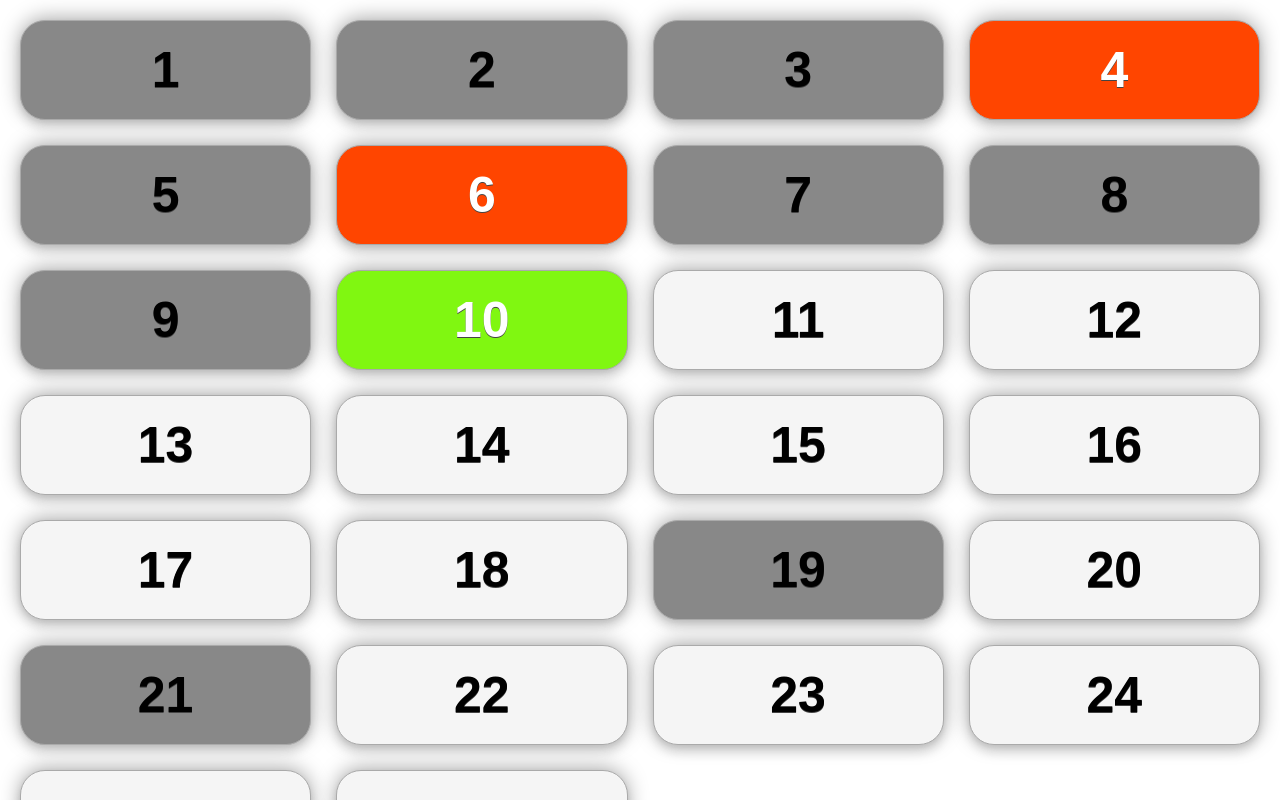
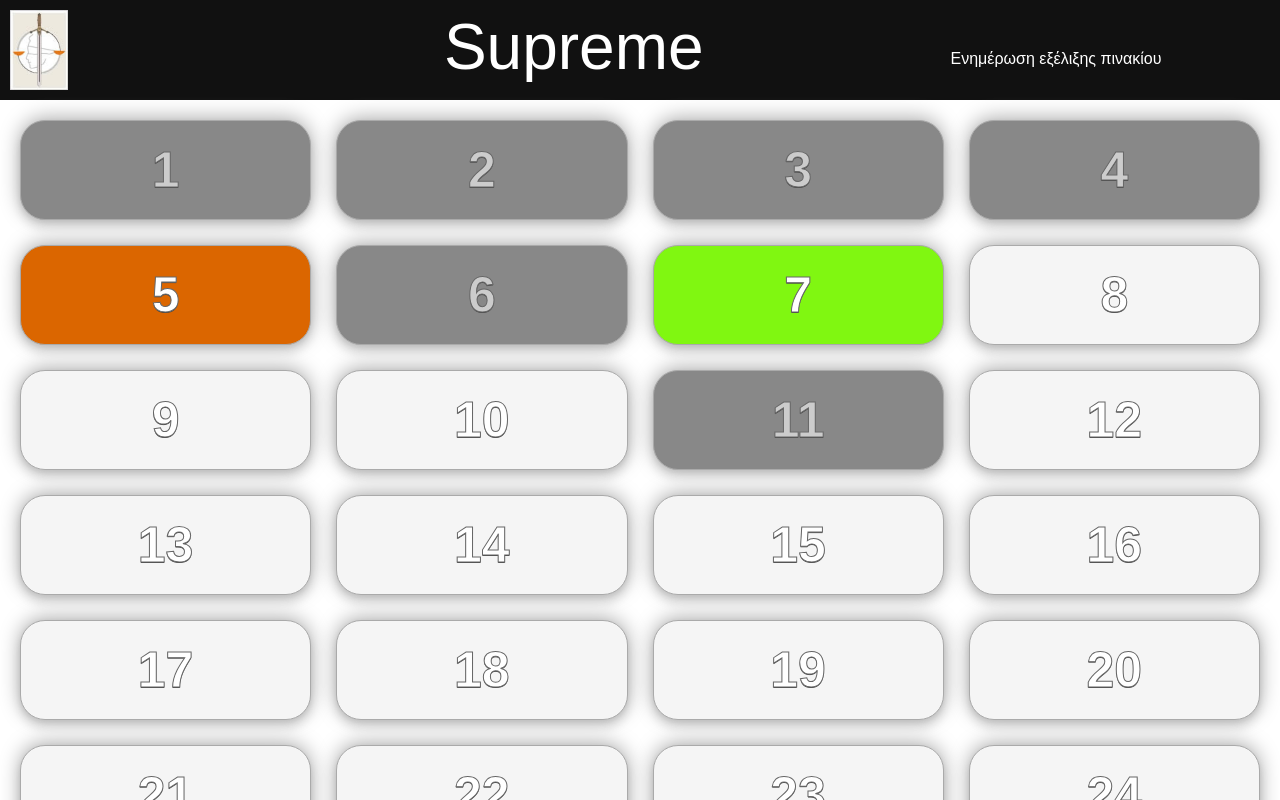
Before and after one commit to sgouros/supreme, a React (Create React App) app: page / in a window 1280 px wide. Shown: the top 800 px of the page. Built offline with nearby package versions, Linux system fonts and the light colour scheme.

Commit message:
by George Sgouros

```diff
--- a/src/App.js
+++ b/src/App.js
@@ -5,61 +5,188 @@ import "./App.css";
 class App extends Component {
   constructor() {
     super();
+    let courtCases0 = [
+      {
+        caseID: 1,
+        caseState: "finished"
+      },
+      {
+        caseID: 2,
+        caseState: "finished"
+      },
+      {
+        caseID: 3,
+        caseState: "finished"
+      },
+      {
+        caseID: 4,
+        caseState: "finished"
+      },
+      {
+        caseID: 5,
+        caseState: "onHold"
+      },
+      {
+        caseID: 6,
+        caseState: "finished"
+      },
+      {
+        caseID: 7,
+        caseState: "running"
+      },
+      {
+        caseID: 8,
+        caseState: "default"
+      },
+      {
+        caseID: 9,
+        caseState: "default"
+      },
+      {
+        caseID: 10,
+        caseState: "default"
+      },
+      {
+        caseID: 11,
+        caseState: "finished"
+      },
+      {
+        caseID: 12,
+        caseState: "default"
+      },
+      {
+        caseID: 13,
+        caseState: "default"
+      },
+      {
+        caseID: 14,
+        caseState: "default"
+      },
+      {
+        caseID: 15,
+        caseState: "default"
+      },
+      {
+        caseID: 16,
+        caseState: "default"
+      },
+      {
+        caseID: 17,
+        caseState: "default"
+      },
+      {
+        caseID: 18,
+        caseState: "default"
+      },
+      {
+        caseID: 19,
+        caseState: "default"
+      },
+      {
+        caseID: 20,
+        caseState: "default"
+      },
+      {
+        caseID: 21,
+        caseState: "default"
+      },
+      {
+        caseID: 22,
+        caseState: "default"
+      },
+      {
+        caseID: 23,
+        caseState: "default"
+      },
+      {
+        caseID: 24,
+        caseState: "default"
+      },
+      {
+        caseID: 25,
+        caseState: "default"
+      },
+      {
+        caseID: 26,
+        caseState: "default"
+      },
+      {
+        caseID: 27,
+        caseState: "default"
+      }
+    ];
+
+    let court0 = { title: "εφετείο", date: "12.12.2018", courtCases: courtCases0 };
 
     this.state = {
-      court_name: "default court",
-      buttons: []
+      court: court0
     };
   }
 
   toggleButtonState = event => {
-    console.log(event.target.getAttribute("button_id"));
+    console.info("pressed button with id:" + event.target.getAttribute("caseid"));
+    let caseIDString = event.target.getAttribute("caseid");
+    let caseID = parseInt(caseIDString, 10);
+    console.info("caseID number:" + caseID);
+    let theCourt = this.state.court;
+    let oldCaseState = theCourt.courtCases[caseID - 1].caseState;
+    console.info("oldCaseState:" + oldCaseState);
+    let newCaseState = "default";
+
+    switch (oldCaseState) {
+      case "running":
+        newCaseState = "onHold";
+        break;
+      case "onHold":
+        newCaseState = "finished";
+        break;
+      case "finished":
+        newCaseState = "default";
+        break;
+      default:
+        newCaseState = "running";
+    }
+
+    theCourt.courtCases[caseID - 1].caseState = newCaseState;
+    console.info("newCaseState:" + newCaseState);
+    this.setState({ court: theCourt });
   };
-  // todo να δημιουργούνται αυτόματα τα κουμπιά από έναν πίνακα που θα υπάρχει στην state
-  // todo όταν κάνεις κλίκ να υπάρχει function η οποία θα κάνει toggle στον state πινακα
+
+  getButtonCSSBasedOnCourtState = state => {
+    switch (state) {
+      case "onHold":
+        return "app__main__court__button onHold";
+      case "finished":
+        return "app__main__court__button finished";
+      case "running":
+        return "app__main__court__button running";
+      default:
+        return "app__main__court__button";
+    }
+  };
   // todo μετά να αποθηκεύεται κάπου αυτή η state (σε έναν server ο οποίος με API θα ρωτάται.
   //  Το θέμα είναι πώς γίνεται αυτόματα update όταν αλλάξει κάτι στον server. Γινόμαστε κάπου subscribe?)
   render() {
     return (
       <div className="App">
-        {/* <header className="App-header">
+        <header className="App-header">
           <img src={logo} className="App-logo" alt="logo" />
           <div className="App-title">Supreme</div>
           <div className="App-title-description">Ενημέρωση εξέλιξης πινακίου</div>
-        </header> */}
+        </header>
         <main className="app__main">
-          <div className="app__main__court__button finished" button_id={1} onClick={this.toggleButtonState}>
-            1
-          </div>
-          <div className="app__main__court__button finished" button_id={2} onClick={this.toggleButtonState}>
-            2
-          </div>
-          <div className="app__main__court__button finished" button_id={3} onClick={this.toggleButtonState}>
-            3
-          </div>
-          <div className="app__main__court__button on-hold">4</div>
-          <div className="app__main__court__button finished">5</div>
-          <div className="app__main__court__button on-hold">6</div>
-          <div className="app__main__court__button finished">7</div>
-          <div className="app__main__court__button finished">8</div>
-          <div className="app__main__court__button finished">9</div>
-          <div className="app__main__court__button current">10</div>
-          <div className="app__main__court__button">11</div>
-          <div className="app__main__court__button">12</div>
-          <div className="app__main__court__button">13</div>
-          <div className="app__main__court__button">14</div>
-          <div className="app__main__court__button">15</div>
-          <div className="app__main__court__button">16</div>
-          <div className="app__main__court__button">17</div>
-          <div className="app__main__court__button">18</div>
-          <div className="app__main__court__button finished">19</div>
-          <div className="app__main__court__button">20</div>
-          <div className="app__main__court__button finished">21</div>
-          <div className="app__main__court__button">22</div>
-          <div className="app__main__court__button">23</div>
-          <div className="app__main__court__button">24</div>
-          <div className="app__main__court__button">25</div>
-          <div className="app__main__court__button">26</div>
+          {this.state.court.courtCases.map(aCourtCase => {
+            return (
+              <div
+                className={this.getButtonCSSBasedOnCourtState(aCourtCase.caseState)}
+                key={aCourtCase.caseID}
+                caseid={aCourtCase.caseID}
+                onClick={this.toggleButtonState}
+              >
+                {aCourtCase.caseID}
+              </div>
+            );
+          })}
         </main>
         <footer className="App-footer">
           <div className="App-footer__copyright">Δικηγορικός Σύλλογος Κομοτηνής</div>
--- a/src/index.css
+++ b/src/index.css
@@ -1,12 +1,24 @@
+html,
 body {
   margin: 0;
   padding: 0;
   font-family: sans-serif;
+  width: 100%;
+  height: 100%;
+}
+
+#root {
+  width: 100%;
+  height: 100%;
 }
 
 .App {
+  display: grid;
+  grid-template-rows: auto 1fr auto;
+  grid-template-columns: 100%;
   text-align: center;
   padding: 0;
+  min-height: 100%;
 }
 
 .App-logo {
@@ -57,27 +69,36 @@ body {
   justify-content: center;
   background-color: whitesmoke;
   text-align: center;
-  color: black;
+  color: white;
   font-size: 50px;
   font-weight: bold;
   box-shadow: 0px -2px 20px #aaa, 0px 2px 5px rgba(0, 0, 0, 0.1), 0px 8px 10px rgba(0, 0, 0, 0.1);
   text-shadow: 0px 1px 0px #444;
   border-radius: 25px;
   border: 1px solid #aaa;
+  -webkit-user-select: none;
+  -khtml-user-select: none;
+  -moz-user-select: none;
+  -ms-user-select: none;
+  -o-user-select: none;
+  user-select: none;
+  -webkit-text-stroke-width: 1px;
+  -webkit-text-stroke-color: #666;
 }
 
-.current {
+.running {
   background-color: #80f711;
   color: white;
 }
 
-.on-hold {
-  background-color: orangered;
+.onHold {
+  background-color: #db6600;
   color: white;
 }
 
 .finished {
   background-color: #888;
+  color: #ccc;
 }
 
 .App-footer {
```
